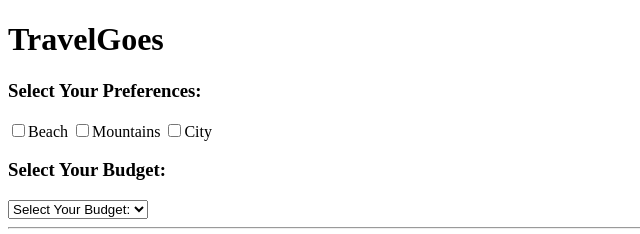
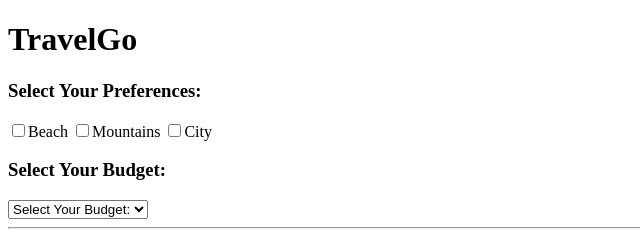
Before and after one commit to jnsngbrll/travel-go, a plain HTML site: page index.html in a window 1280 px wide. Shown: the top 234 px of the page, 0-640 px from the left. Drawn offline with Linux system fonts and the light colour scheme.

Commit message:
Revert "Commit"
This reverts commit 846957aecc259abd5f7677dbbf4706e4aebaf213.

```diff
--- a/index.html
+++ b/index.html
@@ -6,7 +6,7 @@
     <title>Document</title>
   </head>
   <body>
-    <h1>TravelGoes</h1>
+    <h1>TravelGo</h1>
     <h3>Select Your Preferences:</h3>
     <input type="checkbox" name="dest" value="Beach" />Beach
     <input type="checkbox" name="dest" value="Mountains" />Mountains
```
